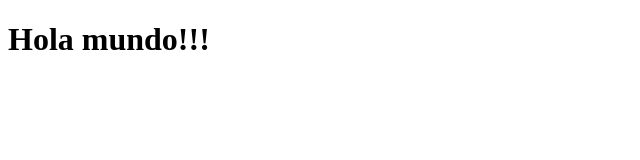
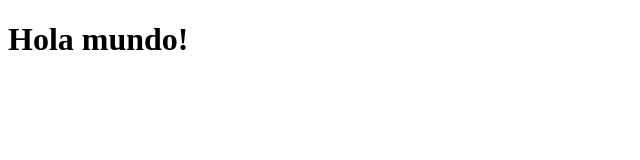
Before and after one commit to GukCM/React-Desde-Cero, a React (Vite) app in the folder 03-counter-app-vite/: page / in a window 1280 px wide. Shown: the top 160 px of the page, without its empty margins (0-640 px from the left). Built offline with nearby package versions, Linux system fonts and the light colour scheme.

Commit message:
Primer componente, maneras de exportarlo

```diff
--- a/03-counter-app-vite/src/HelloWorldApp.jsx
+++ b/03-counter-app-vite/src/HelloWorldApp.jsx
@@ -2,5 +2,7 @@
 //Functional components, componentes basados en funciones
 export function App(){
 
-    return (<h1>Hola mundo!!!</h1>);
+    return (<h1>Hola mundo!</h1>);
 }
+
+// export const App = () =>  (<h1>Hola Mundo!!</h1>);
```
